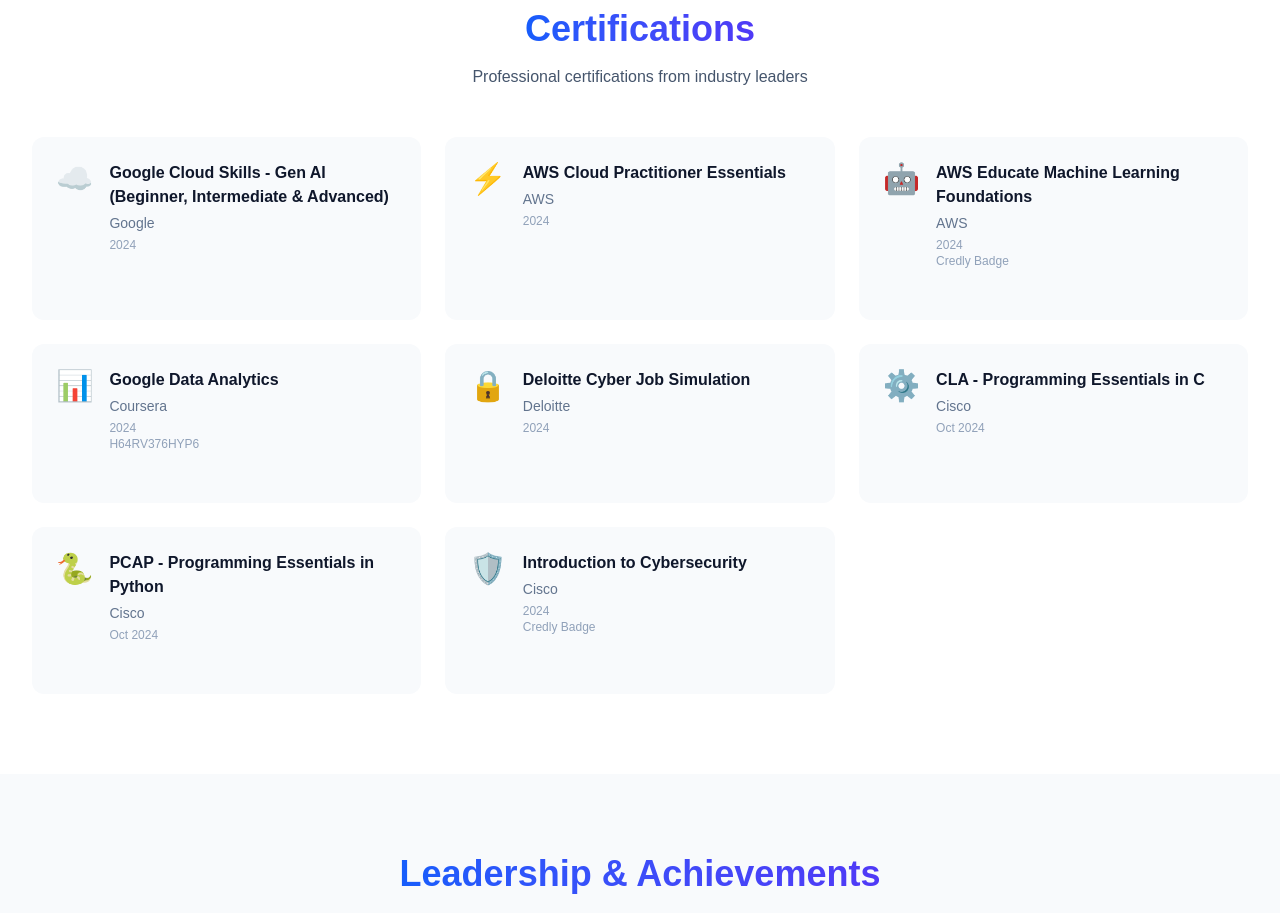
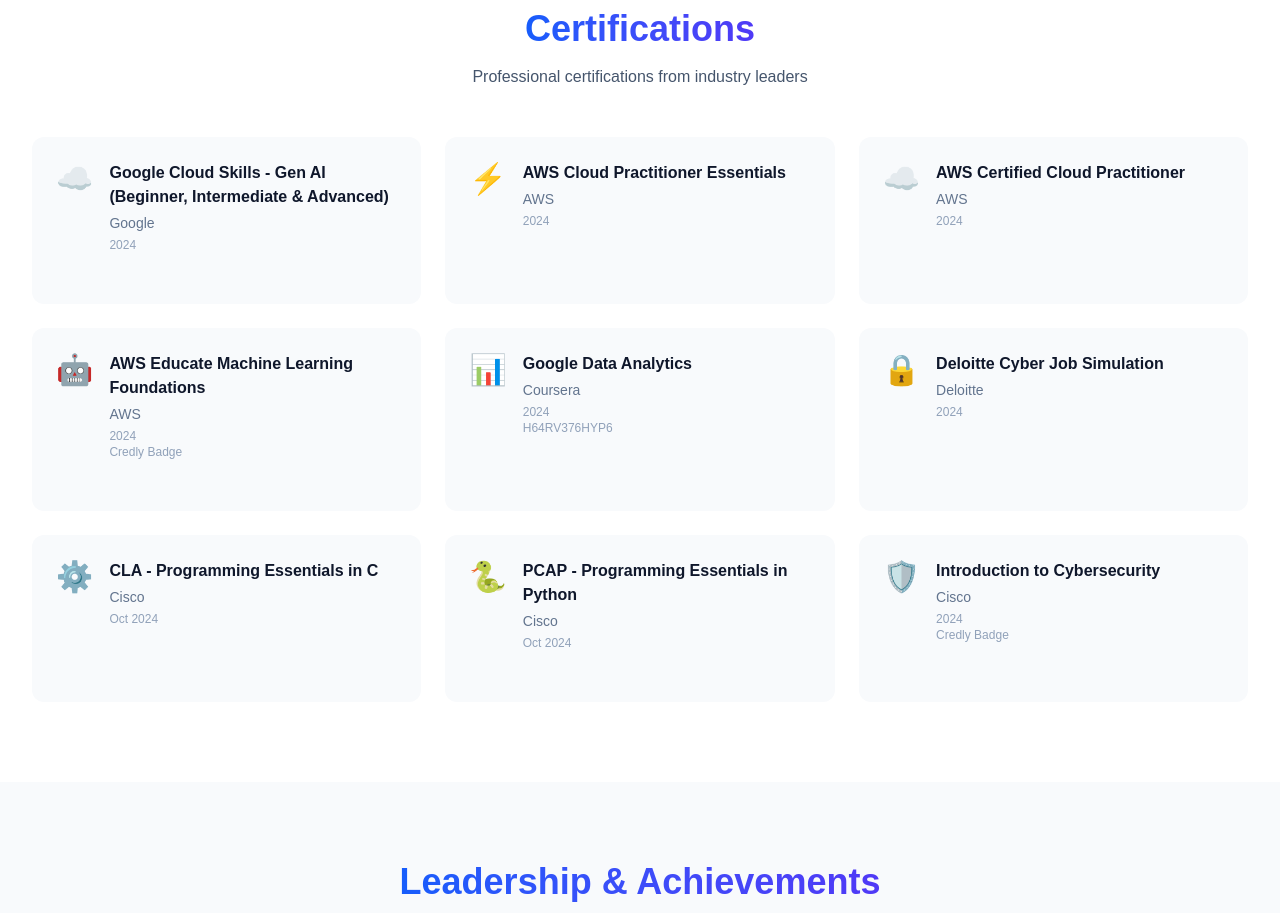
Before and after one commit to Muskanshaik123/muskan-portfolio, a Next.js app: page / in a window 1280 px wide. Shown: the part 2640-3553 px from the top of the page. Built offline with nearby package versions, Linux system fonts and the light colour scheme.

Commit message:
Implement dark mode functionality and update styles

```diff
--- a/app/page.tsx
+++ b/app/page.tsx
@@ -9,6 +9,15 @@
   const [activeSection, setActiveSection] = useState('home');
   // Fix: Properly type the isVisible state
   const [isVisible, setIsVisible] = useState<{[key: string]: boolean}>({});
+
+  // Apply dark mode class to html element
+  useEffect(() => {
+    if (darkMode) {
+      document.documentElement.classList.add('dark');
+    } else {
+      document.documentElement.classList.remove('dark');
+    }
+  }, [darkMode]);
 
   useEffect(() => {
     const observer = new IntersectionObserver(
@@ -122,6 +131,13 @@
       date: "2024"
     },
     {
+      name: "AWS Certified Cloud Practitioner",
+      issuer: "AWS",
+      icon: "☁️",
+      link: "https://drive.google.com/file/d/17OJUZQ4HUXUmHaVS98nm74JQTm0uxlqu/view",
+      date: "2024"
+    },
+    {
       name: "AWS Educate Machine Learning Foundations",
       issuer: "AWS",
       icon: "🤖",
@@ -217,7 +233,7 @@
   const navItems = ['Home', 'Projects', 'Experience', 'Certifications', 'Achievements'];
 
   return (
-    <div className={`${darkMode ? 'dark' : ''}`}>
+    <>
       <div className="min-h-screen bg-gradient-to-br from-slate-50 to-slate-100 dark:from-slate-900 dark:to-slate-800 transition-colors duration-500">
 
         {/* Navigation */}
@@ -674,6 +690,6 @@
           animation: pulse 3s ease-in-out infinite;
         }
       `}</style>
-    </div>
+    </>
   );
 }
```
